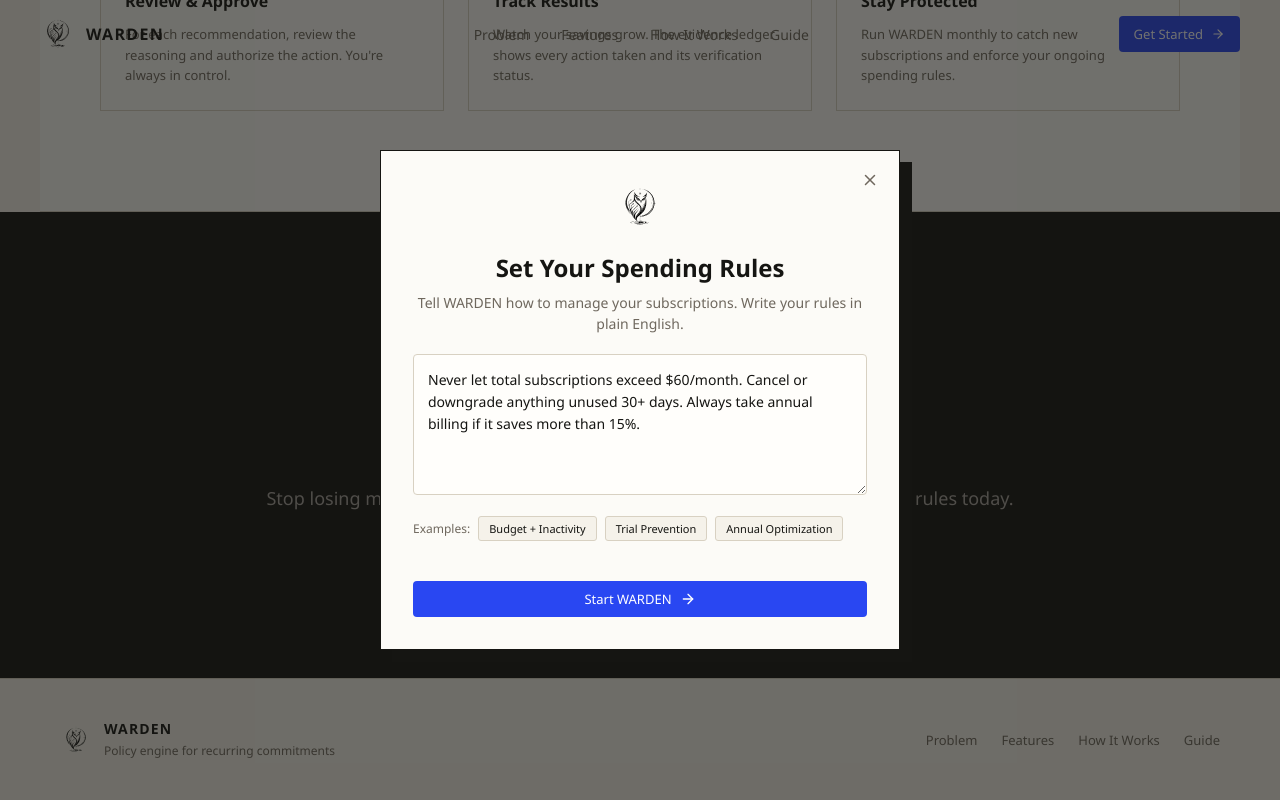
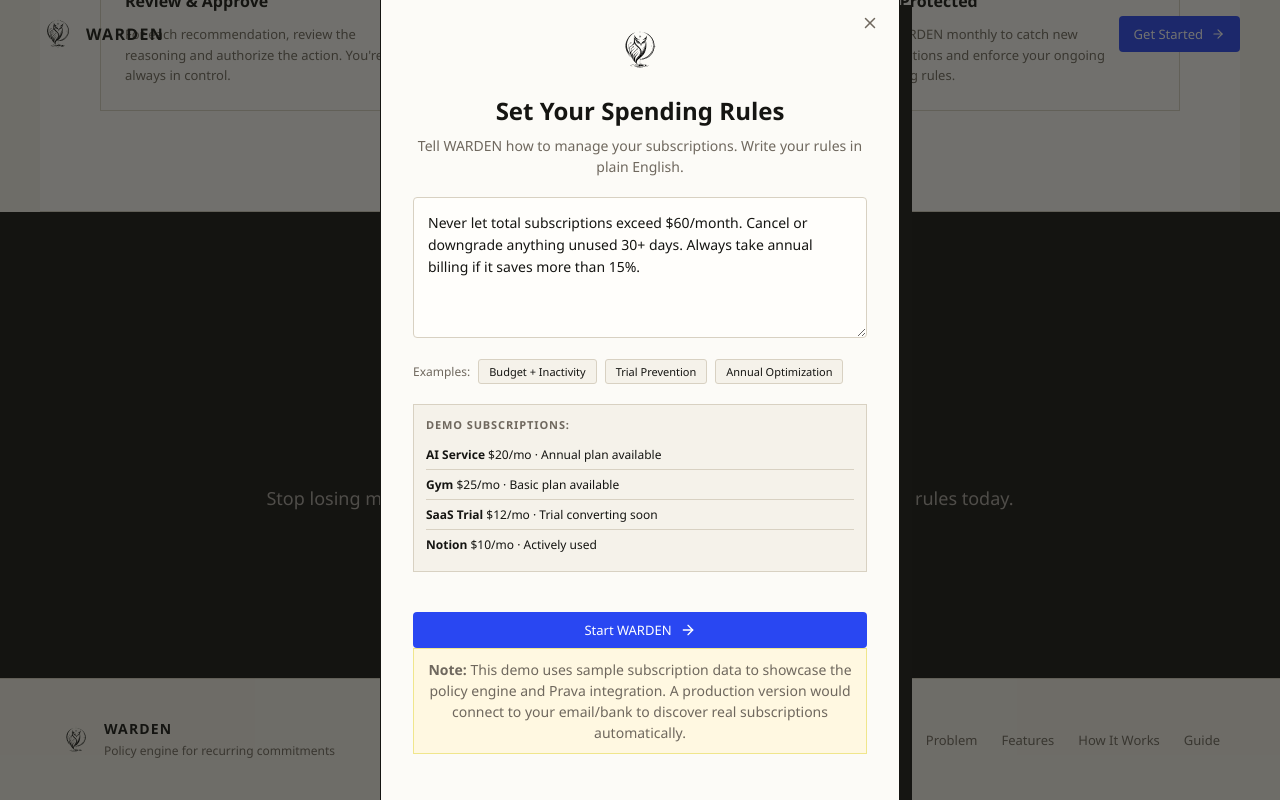
Before and after one commit to Varun-ai07/WARDEN, a React (Vite) app in the folder apps/web/: page / in a window 1280 px wide. Both pictures are taken after a click on the button "Launch WARDEN". Shown: the part 4083-4883 px from the top of the page. Built offline with nearby package versions, Linux system fonts and the light colour scheme.

Commit message:
Add demo data disclaimer to policy modal and portfolio

```diff
--- a/apps/web/src/App.tsx
+++ b/apps/web/src/App.tsx
@@ -373,6 +373,7 @@
 
         <div className="portfolio-panel plane">
           <div className="section-head"><div><p className="eyebrow">Your subscriptions</p><h2>All recurring charges</h2></div><span>{subscriptions.length} items</span></div>
+          <div className="demo-note">Demo data — A production version would auto-discover subscriptions from your email/bank.</div>
           <div className="table-wrap"><table><thead><tr><th>Merchant</th><th>Plan</th><th>Monthly</th><th>Use</th><th>Health</th><th>Capability</th></tr></thead><tbody>{subscriptions.map((item) => <tr key={item.id}><td data-label="Merchant"><strong>{item.merchant_name}</strong><small>{item.id}</small></td><td data-label="Plan" className="mono">{item.plan_id}</td><td data-label="Monthly" className="mono">{money(item.current_monthly_cost_minor, item.currency)}</td><td data-label="Use">{item.last_used_days_ago === null ? "No data" : `${item.last_used_days_ago}d ago`}</td><td data-label="Health"><span className="health"><i style={{ width: `${item.health_score}%` }} />{item.health_score}</span></td><td data-label="Capability"><span className={`capability capability--${item.capability}`}>{item.capability}</span></td></tr>)}</tbody></table></div>
         </div>
       </section>
--- a/apps/web/src/Landing.tsx
+++ b/apps/web/src/Landing.tsx
@@ -397,9 +397,23 @@
                 Annual Optimization
               </button>
             </div>
+
+            <div className="policy-modal__subscriptions">
+              <span className="policy-modal__subscriptions-label">Demo subscriptions:</span>
+              <div className="policy-modal__sub"><strong>AI Service</strong> $20/mo · Annual plan available</div>
+              <div className="policy-modal__sub"><strong>Gym</strong> $25/mo · Basic plan available</div>
+              <div className="policy-modal__sub"><strong>SaaS Trial</strong> $12/mo · Trial converting soon</div>
+              <div className="policy-modal__sub"><strong>Notion</strong> $10/mo · Actively used</div>
+            </div>
+
             <button className="button button--primary button--wide" onClick={handleStartWithPolicy} disabled={isStarting || !policyText.trim()}>
               {isStarting ? <><LoaderCircle className="spin" size={16} /> Setting up your policy...</> : <>Start WARDEN <ArrowRight size={16} /></>}
             </button>
+
+            <p className="policy-modal__note">
+              <strong>Note:</strong> This demo uses sample subscription data to showcase the policy engine and Prava integration.
+              A production version would connect to your email/bank to discover real subscriptions automatically.
+            </p>
           </div>
         </div>
       )}
--- a/apps/web/src/landing.css
+++ b/apps/web/src/landing.css
@@ -790,3 +790,44 @@
   from { opacity: 0; }
   to { opacity: 1; }
 }
+
+.policy-modal__subscriptions {
+  margin-bottom: 20px;
+  padding: 12px;
+  background: var(--ground);
+  border: 1px solid var(--rule);
+}
+
+.policy-modal__subscriptions-label {
+  display: block;
+  font-size: 11px;
+  font-weight: 600;
+  text-transform: uppercase;
+  letter-spacing: 0.08em;
+  color: var(--muted);
+  margin-bottom: 8px;
+}
+
+.policy-modal__sub {
+  padding: 6px 0;
+  font-size: 12px;
+  border-bottom: 1px solid var(--rule);
+}
+
+.policy-modal__sub:last-child {
+  border-bottom: 0;
+}
+
+.policy-modal__sub strong {
+  color: var(--ink);
+}
+
+.policy-modal__note {
+  margin: 16px 0 0;
+  padding: 10px 12px;
+  background: #fff8e1;
+  border: 1px solid #f0e68c;
+  font-size: 11px;
+  line-height: 1.5;
+  color: #666;
+}
--- a/apps/web/src/styles.css
+++ b/apps/web/src/styles.css
@@ -100,6 +100,7 @@
 .decision--recommendation .decision__line { background: var(--cobalt); }
 .decision__recommendation { margin: 10px 0 0; padding: 8px 10px; background: #f0f3ff; border-left: 3px solid var(--cobalt); color: #333; font-size: 12px; line-height: 1.4; }
 .decision__transaction-proof { display: flex; align-items: center; gap: 8px; margin: 10px 0 0; padding: 8px 10px; background: #e8f5e9; border-left: 3px solid var(--success); color: var(--success); font-size: 12px; font-weight: 550; }
+.demo-note { padding: 10px 18px; background: #fff8e1; border-bottom: 1px solid var(--rule); font-size: 11px; color: #666; }
 .decision__head { display: flex; align-items: flex-start; justify-content: space-between; gap: 12px; }
 .decision__head h3 { margin: 3px 0 0; font-size: 16px; font-weight: 600; }
 .decision__reason { color: #48443c; line-height: 1.5; font-size: 13px; margin: 10px 0; max-width: 72ch; }
```
